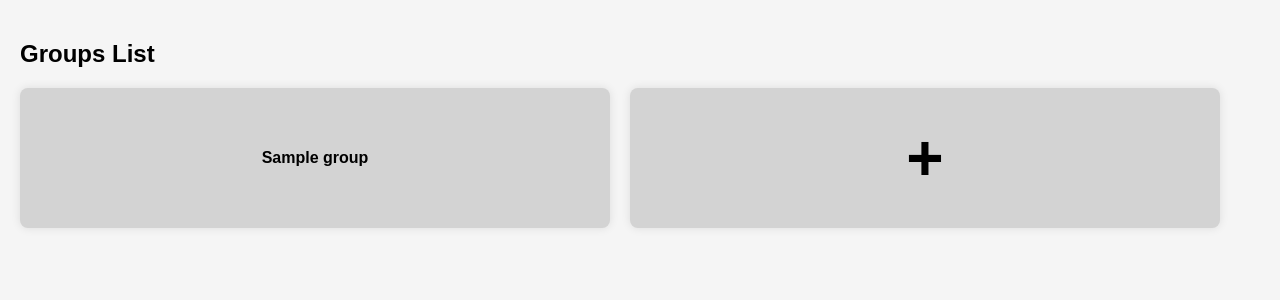
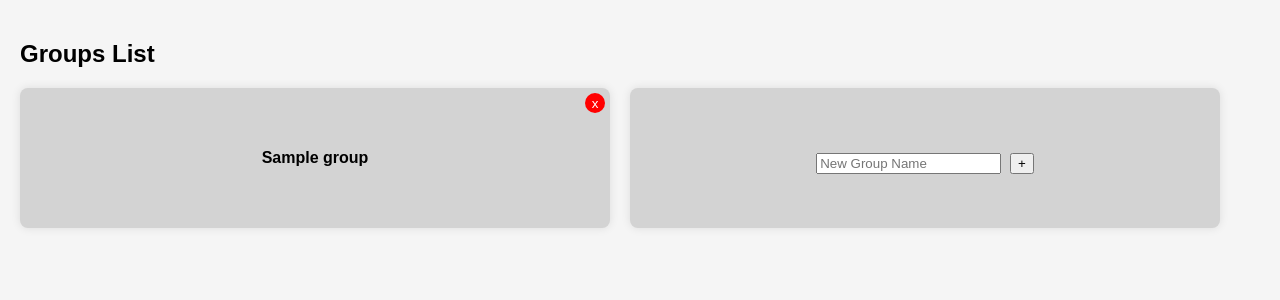
Before and after one commit to 04mHuang/Character-Sheets, a Flask app: page / in a window 1280 px wide. Shown: the part 49-349 px from the top of the page. Run offline with Flask 3, Linux system fonts and the light colour scheme; the visitor is signed in with stand-in values (Sample User, id 1); tables that the repository leaves empty hold one stand-in row (values such as "Sample post").

Commit message:
fixed adding and deleting groups, google login still WIP

```diff
--- a/backend/main.py
+++ b/backend/main.py
@@ -212,7 +212,7 @@ def google_login():
     flow = Flow.from_client_secrets_file(
         'credentials.json',
         scopes=SCOPES,
-        redirect_uri="http://localhost:3000"
+        redirect_uri="http://localhost:3000/login/callback"
     )
     authorization_url, state = flow.authorization_url(
         access_type='offline',
--- a/frontend/static/style.css
+++ b/frontend/static/style.css
@@ -68,6 +68,7 @@ nav {
 }
 
 .group-card {
+  position: relative;
   background-color: #d3d3d3;
   padding: 20px;
   border-radius: 8px;
@@ -92,6 +93,26 @@ nav {
 .group-card.add-group a {
   font-size: 2em;
 }
+
+.delete-button {
+  position: absolute;
+  top: 5px;
+  right: 5px;
+  background: red;
+  color: white;
+  border: none;
+  border-radius: 50%;
+  width: 20px;
+  height: 20px;
+  line-height: 20px;
+  text-align: center;
+  cursor: pointer;
+}
+
+.delete-button:hover {
+  background: darkred;
+}
+
 .google-login {
   display: block;
   margin-top: 20px;
--- a/frontend/templates/base.html
+++ b/frontend/templates/base.html
@@ -27,10 +27,16 @@
           {% for group in groups %}
             <div class="group-card">
               <a href="{{ url_for('view_group', group_id=group.group_id) }}">{{ group.group_name }}</a>
+              <form action="{{ url_for('delete_group', group_id=group.group_id) }}" method="POST" style="display:inline;">
+                <button type="submit" class="delete-button">x</button>
+              </form>
             </div>
           {% endfor %}
           <div class="group-card add-group">
-            <a href="{{ url_for('create_group') }}">+</a>
+            <form action="{{ url_for('create_group') }}" method="POST">
+              <input type="text" name="group_name" placeholder="New Group Name" required>
+              <button type="submit">+</button>
+            </form>
           </div>
         </div>
       </div>
--- a/frontend/templates/group.html
+++ b/frontend/templates/group.html
@@ -7,7 +7,7 @@
     <ul>
       {% for member in members %}
         <li>
-          {{ member.username }}
+          {{ member.name }}
           <form action="{{ url_for('remove_member', group_id=group.group_id, user_id=member.user_id) }}" method="post" style="display:inline;">
             <button type="submit">Remove</button>
           </form>
@@ -16,7 +16,7 @@
     </ul>
     <h3>Add Member</h3>
     <form action="{{ url_for('add_member', group_id=group.group_id) }}" method="post">
-        <input type="text" name="username" placeholder="Username" required>
+        <input type="text" name="name" placeholder="name" required>
         <button type="submit">Add</button>
     </form>
 </div>
```
